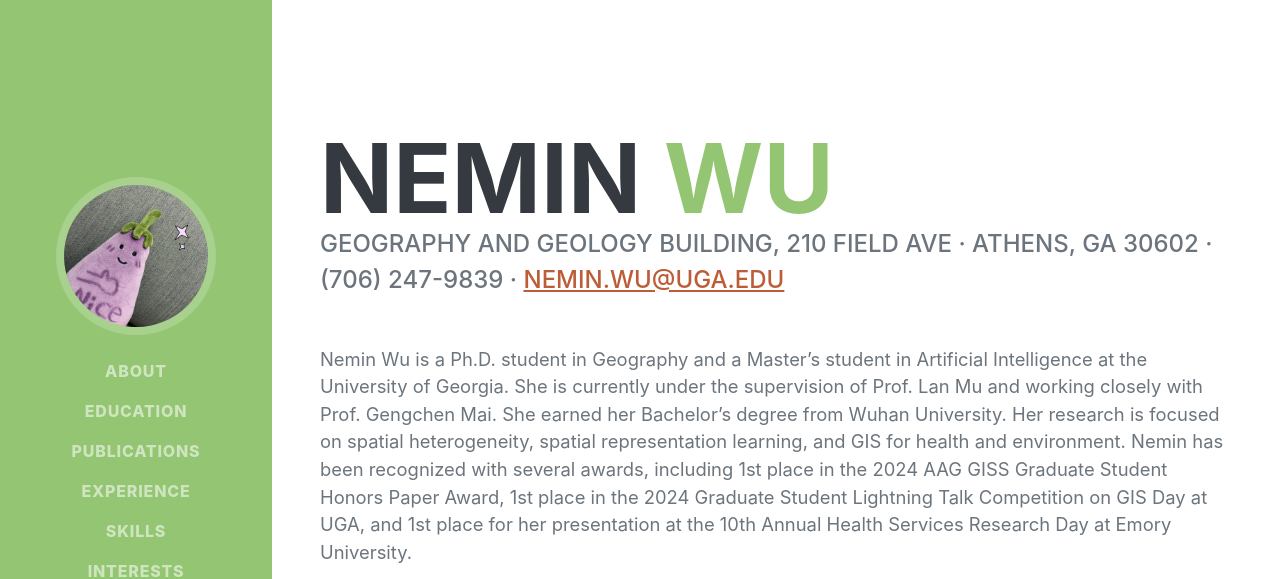
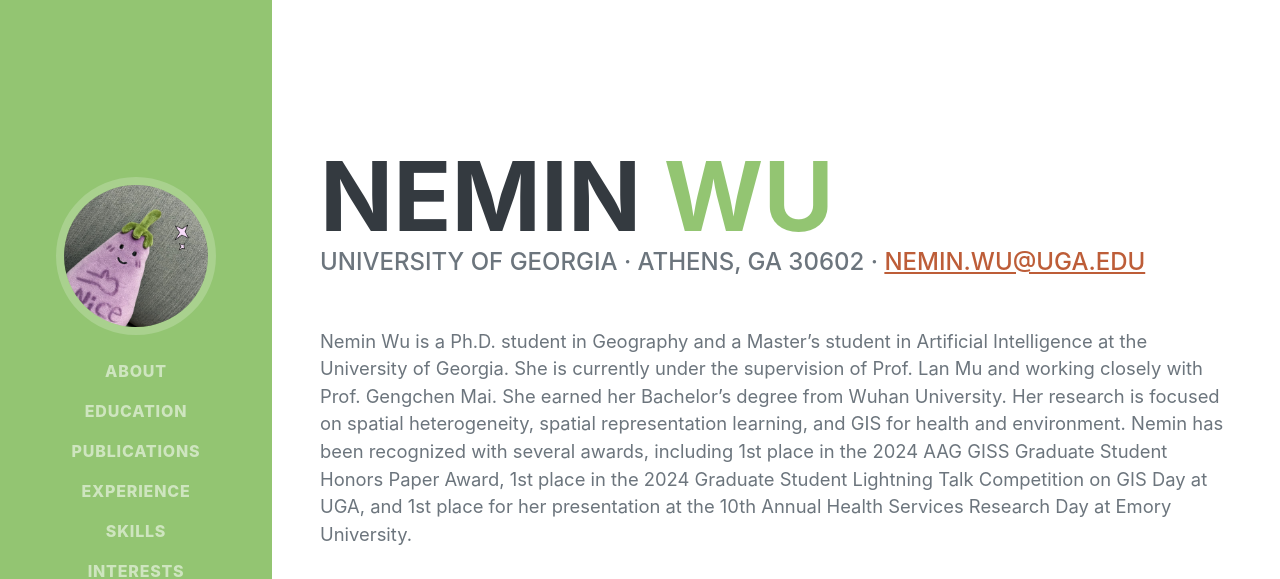
Before and after one commit to NeminWu/neminwu.github.io, a website: page index.html in a window 1280 px wide. Shown: the top 579 px of the page. Drawn offline with nearby package versions, Linux system fonts and the light colour scheme; a web font is replaced by a local one.

Commit message:
Update index.html

```diff
--- a/index.html
+++ b/index.html
@@ -45,7 +45,7 @@
                         <span class="text-primary">Wu</span>
                     </h1>
                     <div class="subheading mb-5">
-                        Geography and Geology Building, 210 Field Ave · Athens, GA 30602 · (706) 247-9839 ·
+                        University of Georgia · Athens, GA 30602 ·
                         <a href="mailto:Nemin.Wu@uga.edu">Nemin.Wu@uga.edu</a>
                     </div>
                     <p class="lead mb-5">Nemin Wu is a Ph.D. student in Geography and a Master’s student in Artificial Intelligence at the University of Georgia. She is currently under the supervision of Prof. Lan Mu and working closely with Prof. Gengchen Mai. She earned her Bachelor’s degree from Wuhan University. Her research is focused on spatial heterogeneity, spatial representation learning, and GIS for health and environment. Nemin has been recognized with several awards, including 1st place in the 2024 AAG GISS Graduate Student Honors Paper Award, 1st place in the 2024 Graduate Student Lightning Talk Competition on GIS Day at UGA, and 1st place for her presentation at the 10th Annual Health Services Research Day at Emory University.</p>
```
